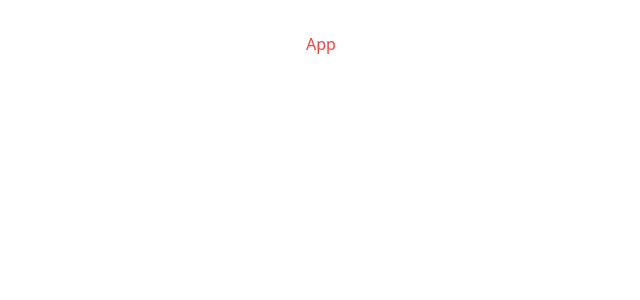
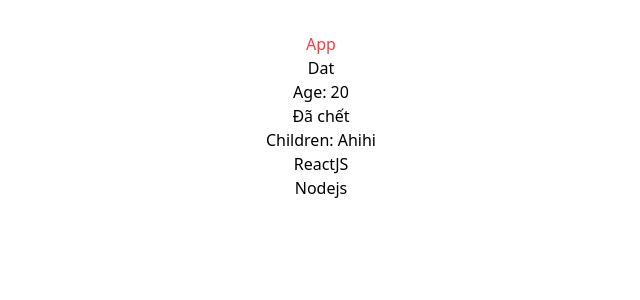
Before and after one commit to datlt2306/FPL-WEB209, a React (Vite) app: page / in a window 1280 px wide. Shown: the top 300 px of the page, without its empty margins (319-959 px from the left). Built offline with nearby package versions, Linux system fonts and the light colour scheme.

Commit message:
Buổi 1: props

```diff
--- a/src/App.tsx
+++ b/src/App.tsx
@@ -1,9 +1,29 @@
+import { useState } from "react";
 import "./App.css";
+import ShowInfo from "@/components/ShowInfo";
+
+type Skill = {
+    id?: number;
+    name: string;
+};
 
 function App() {
+    const [skill] = useState<Skill[]>([
+        {
+            id: 1,
+            name: "ReactJS",
+        },
+        {
+            id: 2,
+            name: "Nodejs",
+        },
+    ]);
     return (
         <>
             <h1 className="text-red-500">App</h1>
+            <ShowInfo name="Dat" age={20} isMarried={true} skill={skill}>
+                Ahihi
+            </ShowInfo>
         </>
     );
 }
--- /dev/null
+++ b/src/components/ShowInfo/index.tsx
@@ -0,0 +1,25 @@
+type ShowInfoProps = {
+    name: string;
+    age: number;
+    isMarried: boolean;
+    skill: { id?: number; name: string }[];
+    children: React.ReactNode;
+};
+
+const ShowInfo = ({ name, age, isMarried, skill, children }: ShowInfoProps) => {
+    return (
+        <div>
+            <h1>{name}</h1>
+            <p>Age: {age}</p>
+            <p>{isMarried ? "Đã chết" : "Còn tươi"}</p>
+            Children: {children}
+            <ul>
+                {skill.map((item) => (
+                    <li key={item.id}>{item.name}</li>
+                ))}
+            </ul>
+        </div>
+    );
+};
+
+export default ShowInfo;
```
